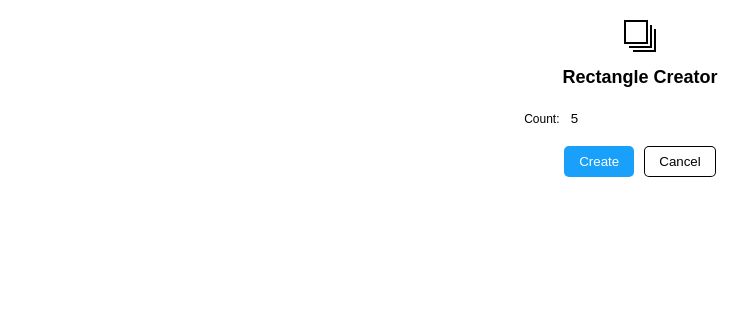
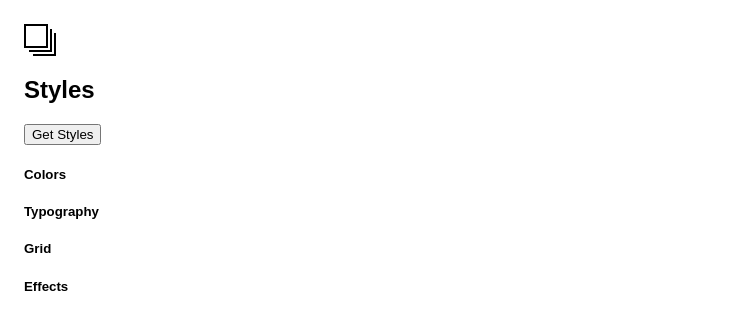
Before and after one commit to andreortiz82/fp-alias-creator, a React app: page / in a window 1280 px wide. Shown: the top 330 px of the page, without its empty margins (0-755 px from the left). Built offline with nearby package versions, Linux system fonts and the light colour scheme.

Commit message:
can pull local styles

```diff
--- a/src/app/components/App.tsx
+++ b/src/app/components/App.tsx
@@ -1,46 +1,63 @@
-import * as React from 'react';
+// import * as React from 'react';
+import React, {useState, useEffect} from 'react';
+
 import '../styles/ui.css';
 
 declare function require(path: string): any;
 
 const App = ({}) => {
-    const textbox = React.useRef<HTMLInputElement>(undefined);
+    const [colorStyles, setColorStyles] = useState([]);
+    const [typographyStyles, setTypographyStyles] = useState([]);
+    const [gridStyles, setGridStyles] = useState([]);
+    const [efxStyles, setEfxStyles] = useState([]);
 
-    const countRef = React.useCallback((element: HTMLInputElement) => {
-        if (element) element.value = '5';
-        textbox.current = element;
-    }, []);
-
-    const onCreate = () => {
-        const count = parseInt(textbox.current.value, 10);
-        parent.postMessage({pluginMessage: {type: 'create-rectangles', count}}, '*');
+    const getStyles = () => {
+        parent.postMessage({pluginMessage: {type: 'get-styles'}}, '*');
     };
 
-    const onCancel = () => {
-        parent.postMessage({pluginMessage: {type: 'cancel'}}, '*');
+    const updateStyles = (message) => {
+        setColorStyles(message.colors);
+        setTypographyStyles(message.text);
+        setGridStyles(message.grid);
+        setEfxStyles(message.efx);
     };
 
-    React.useEffect(() => {
+    useEffect(() => {
         // This is how we read messages sent from the plugin controller
         window.onmessage = (event) => {
             const {type, message} = event.data.pluginMessage;
-            if (type === 'create-rectangles') {
-                console.log(`Figma Says: ${message}`);
+            if (type === 'send-styles') {
+                updateStyles(message);
             }
         };
     }, []);
 
+    const Listing = ({title, collection}) => {
+        return (
+            <div className="style-collection">
+                <h5>{title}</h5>
+                {collection.map((figmaStyle) => {
+                    return (
+                        <div className="style-collection__item" key={figmaStyle.id}>
+                            {figmaStyle.name}
+                        </div>
+                    );
+                })}
+            </div>
+        );
+    };
+
     return (
         <div>
             <img src={require('../assets/logo.svg')} />
-            <h2>Rectangle Creator</h2>
-            <p>
-                Count: <input ref={countRef} />
-            </p>
-            <button id="create" onClick={onCreate}>
-                Create
+            <h2>Styles</h2>
+            <button id="get-styles" onClick={getStyles}>
+                Get Styles
             </button>
-            <button onClick={onCancel}>Cancel</button>
+            <Listing title="Colors" collection={colorStyles} />
+            <Listing title="Typography" collection={typographyStyles} />
+            <Listing title="Grid" collection={gridStyles} />
+            <Listing title="Effects" collection={efxStyles} />
         </div>
     );
 };
--- a/src/app/styles/ui.css
+++ b/src/app/styles/ui.css
@@ -1,37 +1,10 @@
 body {
-    font: 12px sans-serif;
-    text-align: center;
-    margin: 20px;
+    font: 16px sans-serif;
+    padding: 16px;
 }
-button {
-    border-radius: 5px;
-    background: white;
-    color: black;
-    border: none;
-    padding: 8px 15px;
-    margin: 0 5px;
-    box-shadow: inset 0 0 0 1px black;
-    outline: none;
+
+.style-collection__item {
+    padding: 16px;
+    margin-bottom: 2px;
+    background: #f5f5f5;
 }
-#create {
-    box-shadow: none;
-    background: #18a0fb;
-    color: white;
-}
-input {
-    border: none;
-    outline: none;
-    padding: 8px;
-}
-input:hover {
-    box-shadow: inset 0 0 0 1px rgba(0, 0, 0, 0.1);
-}
-button:focus {
-    box-shadow: inset 0 0 0 2px #18a0fb;
-}
-#create:focus {
-    box-shadow: inset 0 0 0 2px rgba(0, 0, 0, 0.3);
-}
-input:focus {
-    box-shadow: inset 0 0 0 2px #18a0fb;
-}
--- a/src/plugin/controller.ts
+++ b/src/plugin/controller.ts
@@ -1,6 +1,36 @@
-figma.showUI(__html__);
+figma.showUI(__html__, {width: 600, height: 800});
 
 figma.ui.onmessage = (msg) => {
+    console.log('msg.type', msg.type);
+
+    if ((msg.type = 'get-styles')) {
+        const paintCollection = [];
+        const typeCollection = [];
+        const gridCollection = [];
+        const efxCollection = [];
+        figma
+            .getLocalPaintStyles()
+            .forEach((style) => paintCollection.push({name: style.name, id: style.id, description: style.description}));
+        figma
+            .getLocalTextStyles()
+            .forEach((style) => typeCollection.push({name: style.name, id: style.id, description: style.description}));
+        figma
+            .getLocalGridStyles()
+            .forEach((style) => gridCollection.push({name: style.name, id: style.id, description: style.description}));
+        figma
+            .getLocalEffectStyles()
+            .forEach((style) => efxCollection.push({name: style.name, id: style.id, description: style.description}));
+        figma.ui.postMessage({
+            type: 'send-styles',
+            message: {
+                colors: paintCollection,
+                text: typeCollection,
+                grid: gridCollection,
+                efx: efxCollection,
+            },
+        });
+    }
+
     if (msg.type === 'create-rectangles') {
         const nodes = [];
 
@@ -19,8 +49,9 @@ figma.ui.onmessage = (msg) => {
         figma.ui.postMessage({
             type: 'create-rectangles',
             message: `Created ${msg.count} Rectangles`,
+            foo: `Food`,
         });
     }
 
-    figma.closePlugin();
+    // figma.closePlugin();
 };
```
